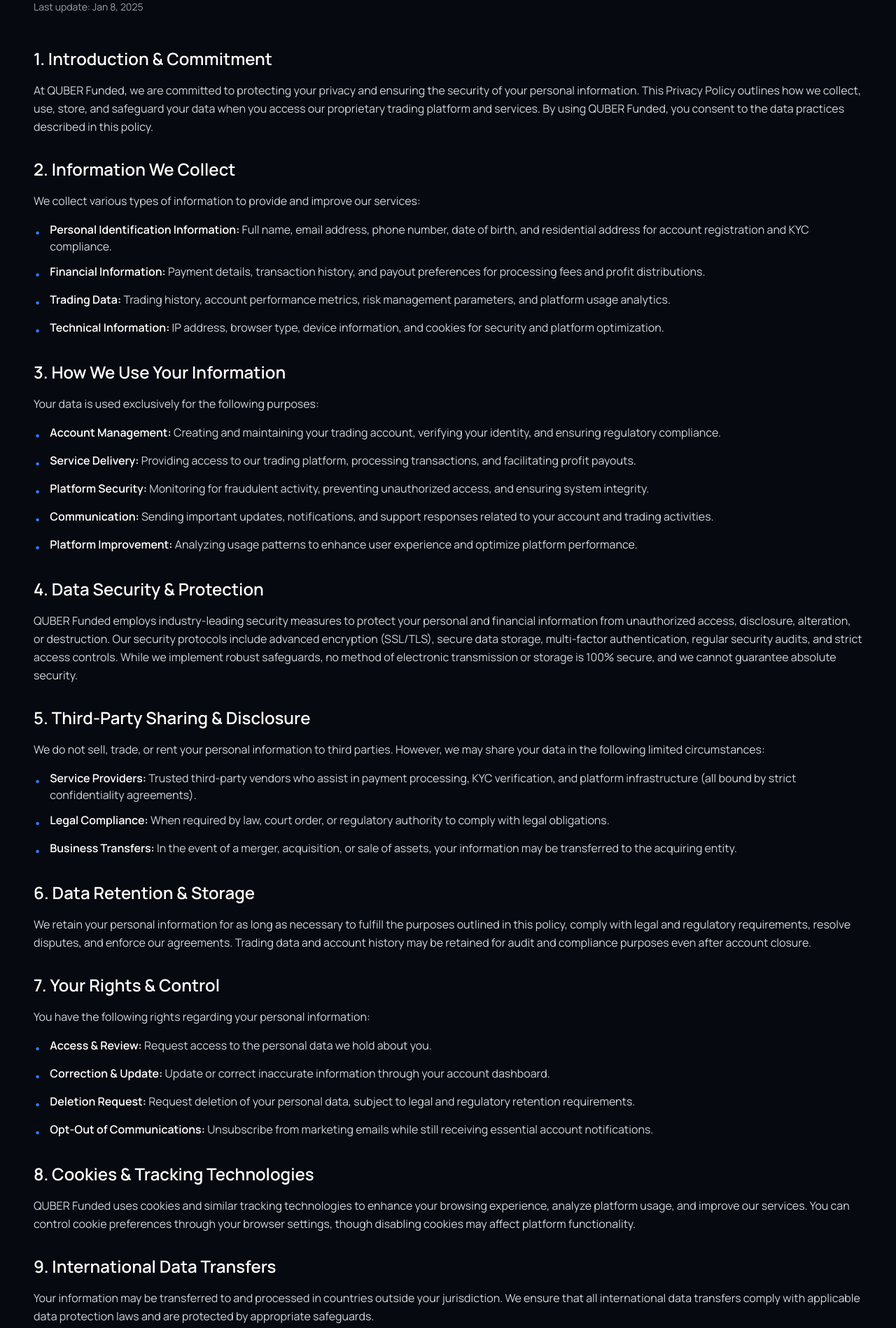
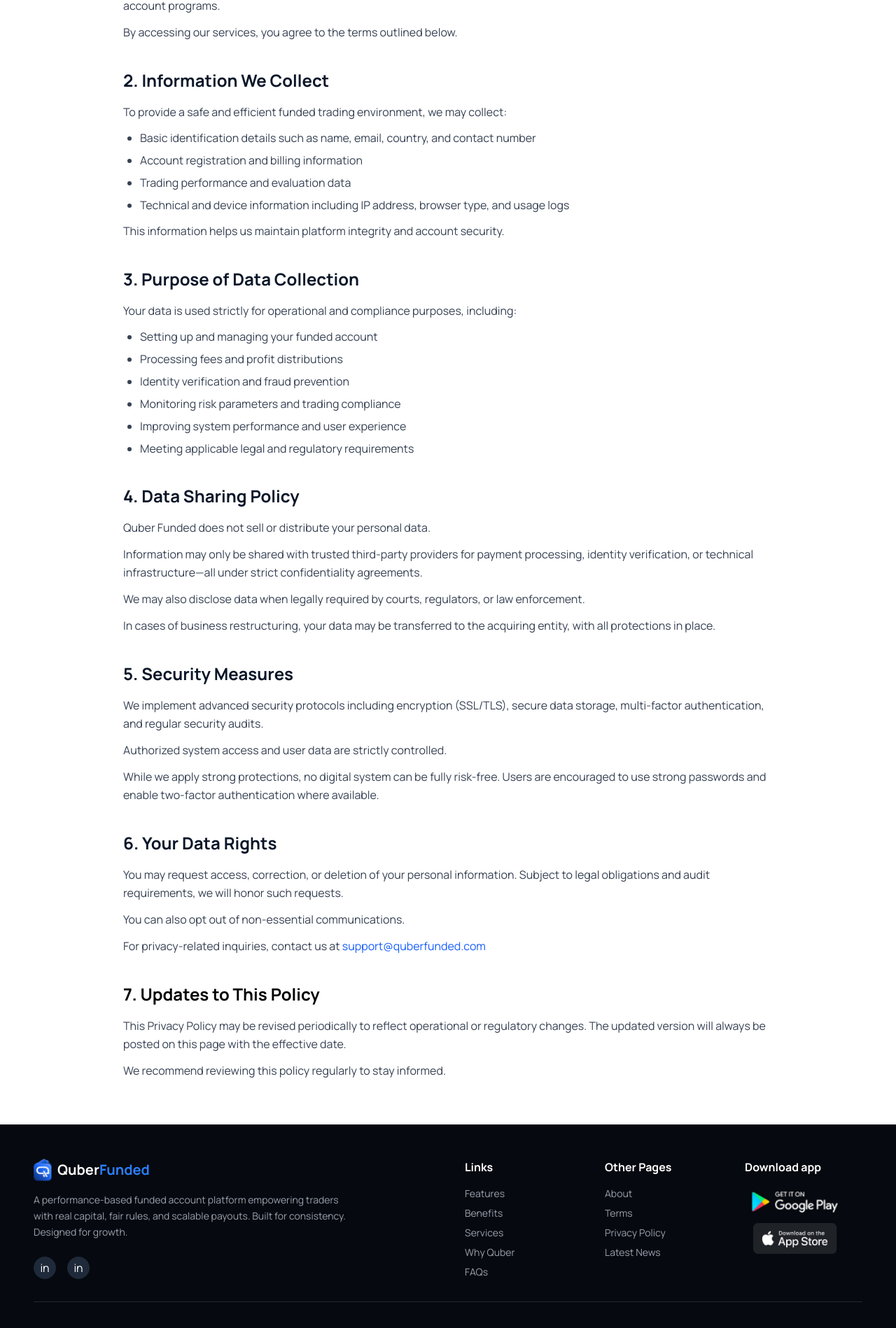
Before and after one commit to gk2work/quber-funded, a React (Vite) app: page /privacy-policy in a window 1280 px wide. Shown: the part 598-2496 px from the top of the page at 70% size. Built offline with nearby package versions, Linux system fonts and the light colour scheme.

Commit message:
privacy-policy-ui-update

```diff
--- a/src/pages/PrivacyPolicy.jsx
+++ b/src/pages/PrivacyPolicy.jsx
@@ -1,320 +1,193 @@
 import { PrivacyPolicyHeaderBg } from "../assets/images/index";
+
 export default function PrivacyPolicy() {
   return (
-    <section className="bg-[#06090f] text-white min-h-screen py-20">
-      <img src={PrivacyPolicyHeaderBg} alt="" />
-      <div className="max-w-[88rem] mx-auto px-8 lg:px-12">
-        <h1 className="text-4xl md:text-5xl font-bold mb-2">Privacy Policy</h1>
-        <p className="text-gray-400 text-sm mb-12">Last update: Jan 8, 2025</p>
+    <div className="min-h-screen">
+      {/* Hero Section with Background */}
+      <section className="relative bg-[#0a1628] text-white h-[300px] flex items-center justify-center">
+        <div className="absolute inset-0 overflow-hidden">
+          <img
+            src={PrivacyPolicyHeaderBg}
+            alt=""
+            className="w-full h-full object-cover opacity-40"
+          />
+        </div>
+        <h1 className="relative text-5xl md:text-6xl font-bold z-10">
+          Privacy Policy
+        </h1>
+      </section>
 
-        <div className="space-y-8">
+      {/* Content Section - White Background */}
+      <section className="bg-white py-16">
+        <div className="max-w-5xl mx-auto px-6 lg:px-12">
+          <div className="space-y-10">
+            {/* Section 1 */}
             <div>
-            <h2 className="text-2xl font-semibold mb-4">
-              1. Introduction & Commitment
+              <h2 className="text-2xl font-bold text-[#0a1628] mb-4">
+                1. Overview
               </h2>
-            <p className="text-gray-300 leading-relaxed">
-              At QUBER Funded, we are committed to protecting your privacy and
-              ensuring the security of your personal information. This Privacy
-              Policy outlines how we collect, use, store, and safeguard your
-              data when you access our proprietary trading platform and
-              services. By using QUBER Funded, you consent to the data practices
-              described in this policy.
+              <p className="text-gray-700 leading-relaxed mb-3">
+                Quber Funded values your privacy and is committed to protecting
+                your personal information.
+              </p>
+              <p className="text-gray-700 leading-relaxed mb-3">
+                This policy explains what data we collect, why we collect it,
+                and how it is handled when you use our website and funded
+                account programs.
+              </p>
+              <p className="text-gray-700 leading-relaxed">
+                By accessing our services, you agree to the terms outlined
+                below.
               </p>
             </div>
 
+            {/* Section 2 */}
             <div>
-            <h2 className="text-2xl font-semibold mb-4">
+              <h2 className="text-2xl font-bold text-[#0a1628] mb-4">
                 2. Information We Collect
               </h2>
-            <p className="text-gray-300 leading-relaxed mb-4">
-              We collect various types of information to provide and improve our
-              services:
+              <p className="text-gray-700 leading-relaxed mb-3">
+                To provide a safe and efficient funded trading environment, we
+                may collect:
               </p>
-            <ul className="space-y-3 text-gray-300">
-              <li className="flex items-start gap-3">
-                <span className="text-blue-500 mt-1 font-bold">•</span>
+              <ul className="space-y-2 text-gray-700 ml-6">
+                <li className="list-disc">
+                  Basic identification details such as name, email, country, and
+                  contact number
+                </li>
+                <li className="list-disc">
+                  Account registration and billing information
+                </li>
+                <li className="list-disc">
+                  Trading performance and evaluation data
+                </li>
+                <li className="list-disc">
+                  Technical and device information including IP address, browser
+                  type, and usage logs
+                </li>
+              </ul>
+              <p className="text-gray-700 leading-relaxed mt-3">
+                This information helps us maintain platform integrity and
+                account security.
+              </p>
+            </div>
+
+            {/* Section 3 */}
             <div>
-                  <span className="font-semibold text-white">
-                    Personal Identification Information:
-                  </span>{" "}
-                  Full name, email address, phone number, date of birth, and
-                  residential address for account registration and KYC
-                  compliance.
-                </div>
+              <h2 className="text-2xl font-bold text-[#0a1628] mb-4">
+                3. Purpose of Data Collection
+              </h2>
+              <p className="text-gray-700 leading-relaxed mb-3">
+                Your data is used strictly for operational and compliance
+                purposes, including:
+              </p>
+              <ul className="space-y-2 text-gray-700 ml-6">
+                <li className="list-disc">
+                  Setting up and managing your funded account
                 </li>
-              <li className="flex items-start gap-3">
-                <span className="text-blue-500 mt-1 font-bold">•</span>
-                <div>
-                  <span className="font-semibold text-white">
-                    Financial Information:
-                  </span>{" "}
-                  Payment details, transaction history, and payout preferences
-                  for processing fees and profit distributions.
-                </div>
+                <li className="list-disc">
+                  Processing fees and profit distributions
                 </li>
-              <li className="flex items-start gap-3">
-                <span className="text-blue-500 mt-1 font-bold">•</span>
-                <div>
-                  <span className="font-semibold text-white">
-                    Trading Data:
-                  </span>{" "}
-                  Trading history, account performance metrics, risk management
-                  parameters, and platform usage analytics.
-                </div>
+                <li className="list-disc">
+                  Identity verification and fraud prevention
                 </li>
-              <li className="flex items-start gap-3">
-                <span className="text-blue-500 mt-1 font-bold">•</span>
-                <div>
-                  <span className="font-semibold text-white">
-                    Technical Information:
-                  </span>{" "}
-                  IP address, browser type, device information, and cookies for
-                  security and platform optimization.
-                </div>
+                <li className="list-disc">
+                  Monitoring risk parameters and trading compliance
+                </li>
+                <li className="list-disc">
+                  Improving system performance and user experience
+                </li>
+                <li className="list-disc">
+                  Meeting applicable legal and regulatory requirements
                 </li>
               </ul>
             </div>
 
+            {/* Section 4 */}
             <div>
-            <h2 className="text-2xl font-semibold mb-4">
-              3. How We Use Your Information
+              <h2 className="text-2xl font-bold text-[#0a1628] mb-4">
+                4. Data Sharing Policy
               </h2>
-            <p className="text-gray-300 leading-relaxed mb-4">
-              Your data is used exclusively for the following purposes:
+              <p className="text-gray-700 leading-relaxed mb-3">
+                Quber Funded does not sell or distribute your personal data.
               </p>
-            <ul className="space-y-3 text-gray-300">
-              <li className="flex items-start gap-3">
-                <span className="text-blue-500 mt-1 font-bold">•</span>
-                <div>
-                  <span className="font-semibold text-white">
-                    Account Management:
-                  </span>{" "}
-                  Creating and maintaining your trading account, verifying your
-                  identity, and ensuring regulatory compliance.
-                </div>
-              </li>
-              <li className="flex items-start gap-3">
-                <span className="text-blue-500 mt-1 font-bold">•</span>
-                <div>
-                  <span className="font-semibold text-white">
-                    Service Delivery:
-                  </span>{" "}
-                  Providing access to our trading platform, processing
-                  transactions, and facilitating profit payouts.
-                </div>
-              </li>
-              <li className="flex items-start gap-3">
-                <span className="text-blue-500 mt-1 font-bold">•</span>
-                <div>
-                  <span className="font-semibold text-white">
-                    Platform Security:
-                  </span>{" "}
-                  Monitoring for fraudulent activity, preventing unauthorized
-                  access, and ensuring system integrity.
-                </div>
-              </li>
-              <li className="flex items-start gap-3">
-                <span className="text-blue-500 mt-1 font-bold">•</span>
-                <div>
-                  <span className="font-semibold text-white">
-                    Communication:
-                  </span>{" "}
-                  Sending important updates, notifications, and support
-                  responses related to your account and trading activities.
-                </div>
-              </li>
-              <li className="flex items-start gap-3">
-                <span className="text-blue-500 mt-1 font-bold">•</span>
-                <div>
-                  <span className="font-semibold text-white">
-                    Platform Improvement:
-                  </span>{" "}
-                  Analyzing usage patterns to enhance user experience and
-                  optimize platform performance.
-                </div>
-              </li>
-            </ul>
-          </div>
-
-          <div>
-            <h2 className="text-2xl font-semibold mb-4">
-              4. Data Security & Protection
-            </h2>
-            <p className="text-gray-300 leading-relaxed">
-              QUBER Funded employs industry-leading security measures to protect
-              your personal and financial information from unauthorized access,
-              disclosure, alteration, or destruction. Our security protocols
-              include advanced encryption (SSL/TLS), secure data storage,
-              multi-factor authentication, regular security audits, and strict
-              access controls. While we implement robust safeguards, no method
-              of electronic transmission or storage is 100% secure, and we
-              cannot guarantee absolute security.
+              <p className="text-gray-700 leading-relaxed mb-3">
+                Information may only be shared with trusted third-party
+                providers for payment processing, identity verification, or
+                technical infrastructure—all under strict confidentiality
+                agreements.
+              </p>
+              <p className="text-gray-700 leading-relaxed mb-3">
+                We may also disclose data when legally required by courts,
+                regulators, or law enforcement.
+              </p>
+              <p className="text-gray-700 leading-relaxed">
+                In cases of business restructuring, your data may be transferred
+                to the acquiring entity, with all protections in place.
               </p>
             </div>
 
+            {/* Section 5 */}
             <div>
-            <h2 className="text-2xl font-semibold mb-4">
-              5. Third-Party Sharing & Disclosure
+              <h2 className="text-2xl font-bold text-[#0a1628] mb-4">
+                5. Security Measures
               </h2>
-            <p className="text-gray-300 leading-relaxed mb-4">
-              We do not sell, trade, or rent your personal information to third
-              parties. However, we may share your data in the following limited
-              circumstances:
+              <p className="text-gray-700 leading-relaxed mb-3">
+                We implement advanced security protocols including encryption
+                (SSL/TLS), secure data storage, multi-factor authentication, and
+                regular security audits.
               </p>
-            <ul className="space-y-3 text-gray-300">
-              <li className="flex items-start gap-3">
-                <span className="text-blue-500 mt-1 font-bold">•</span>
-                <div>
-                  <span className="font-semibold text-white">
-                    Service Providers:
-                  </span>{" "}
-                  Trusted third-party vendors who assist in payment processing,
-                  KYC verification, and platform infrastructure (all bound by
-                  strict confidentiality agreements).
-                </div>
-              </li>
-              <li className="flex items-start gap-3">
-                <span className="text-blue-500 mt-1 font-bold">•</span>
-                <div>
-                  <span className="font-semibold text-white">
-                    Legal Compliance:
-                  </span>{" "}
-                  When required by law, court order, or regulatory authority to
-                  comply with legal obligations.
-                </div>
-              </li>
-              <li className="flex items-start gap-3">
-                <span className="text-blue-500 mt-1 font-bold">•</span>
-                <div>
-                  <span className="font-semibold text-white">
-                    Business Transfers:
-                  </span>{" "}
-                  In the event of a merger, acquisition, or sale of assets, your
-                  information may be transferred to the acquiring entity.
-                </div>
-              </li>
-            </ul>
-          </div>
-
-          <div>
-            <h2 className="text-2xl font-semibold mb-4">
-              6. Data Retention & Storage
-            </h2>
-            <p className="text-gray-300 leading-relaxed">
-              We retain your personal information for as long as necessary to
-              fulfill the purposes outlined in this policy, comply with legal
-              and regulatory requirements, resolve disputes, and enforce our
-              agreements. Trading data and account history may be retained for
-              audit and compliance purposes even after account closure.
+              <p className="text-gray-700 leading-relaxed mb-3">
+                Authorized system access and user data are strictly controlled.
+              </p>
+              <p className="text-gray-700 leading-relaxed">
+                While we apply strong protections, no digital system can be
+                fully risk-free. Users are encouraged to use strong passwords
+                and enable two-factor authentication where available.
               </p>
             </div>
 
+            {/* Section 6 */}
             <div>
-            <h2 className="text-2xl font-semibold mb-4">
-              7. Your Rights & Control
+              <h2 className="text-2xl font-bold text-[#0a1628] mb-4">
+                6. Your Data Rights
               </h2>
-            <p className="text-gray-300 leading-relaxed mb-4">
-              You have the following rights regarding your personal information:
+              <p className="text-gray-700 leading-relaxed mb-3">
+                You may request access, correction, or deletion of your personal
+                information. Subject to legal obligations and audit
+                requirements, we will honor such requests.
               </p>
-            <ul className="space-y-3 text-gray-300">
-              <li className="flex items-start gap-3">
-                <span className="text-blue-500 mt-1 font-bold">•</span>
-                <div>
-                  <span className="font-semibold text-white">
-                    Access & Review:
-                  </span>{" "}
-                  Request access to the personal data we hold about you.
-                </div>
-              </li>
-              <li className="flex items-start gap-3">
-                <span className="text-blue-500 mt-1 font-bold">•</span>
-                <div>
-                  <span className="font-semibold text-white">
-                    Correction & Update:
-                  </span>{" "}
-                  Update or correct inaccurate information through your account
-                  dashboard.
-                </div>
-              </li>
-              <li className="flex items-start gap-3">
-                <span className="text-blue-500 mt-1 font-bold">•</span>
-                <div>
-                  <span className="font-semibold text-white">
-                    Deletion Request:
-                  </span>{" "}
-                  Request deletion of your personal data, subject to legal and
-                  regulatory retention requirements.
-                </div>
-              </li>
-              <li className="flex items-start gap-3">
-                <span className="text-blue-500 mt-1 font-bold">•</span>
-                <div>
-                  <span className="font-semibold text-white">
-                    Opt-Out of Communications:
-                  </span>{" "}
-                  Unsubscribe from marketing emails while still receiving
-                  essential account notifications.
-                </div>
-              </li>
-            </ul>
-          </div>
-
-          <div>
-            <h2 className="text-2xl font-semibold mb-4">
-              8. Cookies & Tracking Technologies
-            </h2>
-            <p className="text-gray-300 leading-relaxed">
-              QUBER Funded uses cookies and similar tracking technologies to
-              enhance your browsing experience, analyze platform usage, and
-              improve our services. You can control cookie preferences through
-              your browser settings, though disabling cookies may affect
-              platform functionality.
+              <p className="text-gray-700 leading-relaxed mb-3">
+                You can also opt out of non-essential communications.
               </p>
-          </div>
-
-          <div>
-            <h2 className="text-2xl font-semibold mb-4">
-              9. International Data Transfers
-            </h2>
-            <p className="text-gray-300 leading-relaxed">
-              Your information may be transferred to and processed in countries
-              outside your jurisdiction. We ensure that all international data
-              transfers comply with applicable data protection laws and are
-              protected by appropriate safeguards.
-            </p>
-          </div>
-
-          <div>
-            <h2 className="text-2xl font-semibold mb-4">
-              10. Changes to This Privacy Policy
-            </h2>
-            <p className="text-gray-300 leading-relaxed">
-              We may update this Privacy Policy periodically to reflect changes
-              in our practices, legal requirements, or platform features. Any
-              modifications will be posted on this page with the updated
-              effective date. We encourage you to review this policy regularly
-              to stay informed about how we protect your information.
-            </p>
-          </div>
-
-          <div>
-            <h2 className="text-2xl font-semibold mb-4">11. Contact Us</h2>
-            <p className="text-gray-300 leading-relaxed mb-3">
-              If you have any questions, concerns, or requests regarding this
-              Privacy Policy or your personal data, please contact us:
-            </p>
-            <p className="text-blue-400">
-              Email:{" "}
+              <p className="text-gray-700 leading-relaxed">
+                For privacy-related inquiries, contact us at{" "}
                 <a
                   href="mailto:support@quberfunded.com"
-                className="hover:text-blue-300"
+                  className="text-blue-600 hover:underline"
                 >
                   support@quberfunded.com
                 </a>
               </p>
             </div>
+
+            {/* Section 7 */}
+            <div>
+              <h2 className="text-2xl font-bold text-[0a1628] mb-4">
+                7. Updates to This Policy
+              </h2>
+              <p className="text-gray-700 leading-relaxed mb-3">
+                This Privacy Policy may be revised periodically to reflect
+                operational or regulatory changes. The updated version will
+                always be posted on this page with the effective date.
+              </p>
+              <p className="text-gray-700 leading-relaxed">
+                We recommend reviewing this policy regularly to stay informed.
+              </p>
+            </div>
           </div>
         </div>
       </section>
+    </div>
   );
 }
```
Lines whose indentation alone changed are shown as unchanged.
